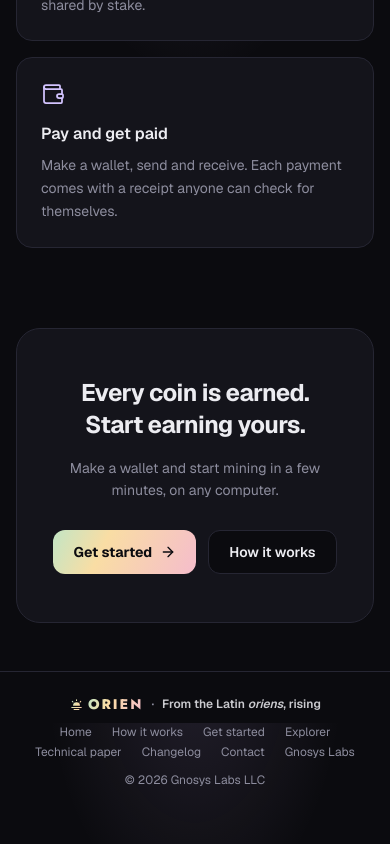
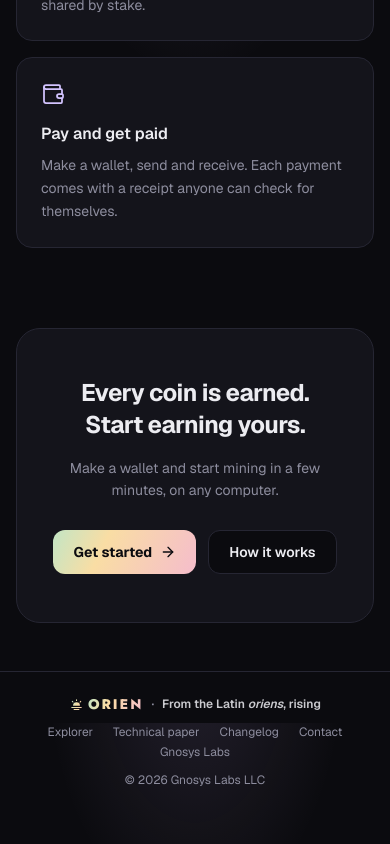
Before and after one commit to GnosysLabs/orien, a Next.js app in the folder web/: page / in a window 390 px wide. Shown: the part 3497-4341 px from the top of the page. Built offline with nearby package versions, Linux system fonts and the light colour scheme; no server answers.

Commit message:
Website: the footer drops links the top menu has; Explorer stays there on phones only
Co-Authored-By: Claude Opus 5.5 <noreply@anthropic.com>

```diff
--- a/web/src/app/layout.tsx
+++ b/web/src/app/layout.tsx
@@ -145,16 +145,8 @@ export default function RootLayout({ children }: { children: React.ReactNode })
               <span>From the Latin <em>oriens</em>, rising</span>
             </p>
             <nav aria-label="Footer" className="mt-3 flex flex-wrap justify-center gap-x-5 gap-y-1">
-              <Link href="/" className="hover:text-ink">
-                Home
-              </Link>
-              <Link href="/how-it-works/" className="hover:text-ink">
-                How it works
-              </Link>
-              <Link href="/try/" className="hover:text-ink">
-                Get started
-              </Link>
-              <a href="https://explorer.orien.network/" className="hover:text-ink">
+              {/* The phone's bottom bar has no room for the explorer: it is here. */}
+              <a href="https://explorer.orien.network/" className="hover:text-ink lg:hidden">
                 Explorer
               </a>
               <Link href="/paper/" className="hover:text-ink">
```
